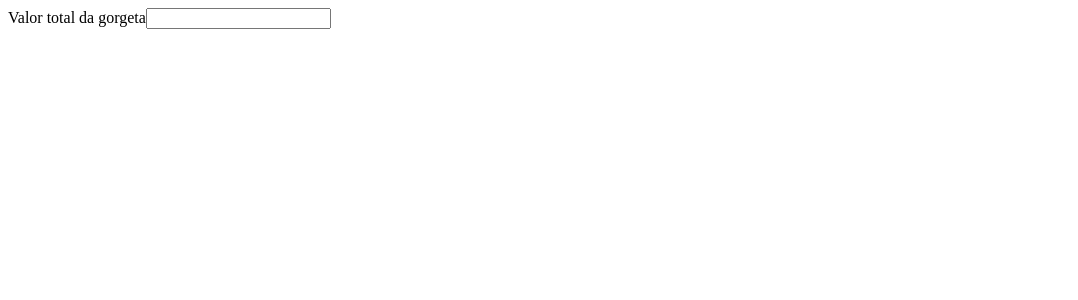
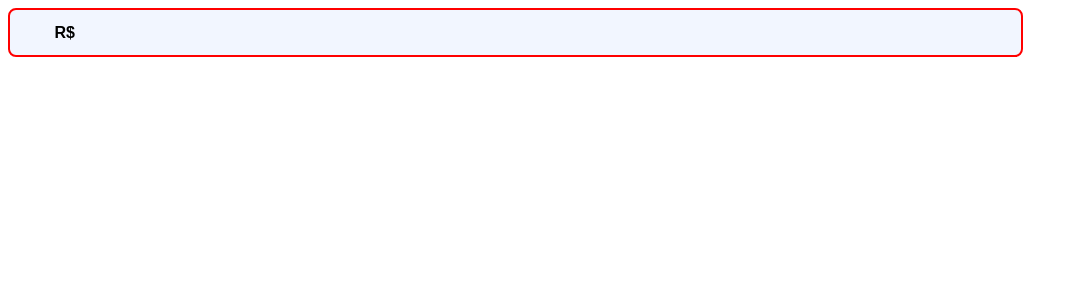
Before and after one commit to theogandara/hexalab, a React (Create React App) app: page / in a window 1280 px wide. Shown: the top 300 px of the page, without its empty margins (0-1078 px from the left). Built offline with nearby package versions, Linux system fonts and the light colour scheme.

Commit message:
feat: Input base done

```diff
--- a/src/components/Input/index.js
+++ b/src/components/Input/index.js
@@ -1,9 +1,11 @@
-const InputComponent = ({Label}) => {
+import { InputBase, Input, Span } from "./style"
+
+const InputComponent = ({ placeholder, register, name }) => {
     return (
-        <div>
-            <label>{Label}</label>
-            <input />
-        </div>
+        <InputBase>
+            <Span>R$</Span>
+            <Input register={register} name={name} placeholder={placeholder} />
+        </InputBase>
     )
 }
 
--- a/src/components/Input/style.js
+++ b/src/components/Input/style.js
@@ -0,0 +1,25 @@
+import styled from "styled-components";
+
+export const InputBase = styled.div`
+    background-color: #F2F6FF;
+    height: 45px;
+    width: 80%;
+    display: flex;
+    justify-content: space-around;
+    align-items: center;
+    border-radius: 8px;
+
+    border: solid 2px red;
+`
+
+export const Input = styled.input`
+    background-color: transparent;
+    border: none;
+    height: 70%;
+    width: 80%;
+`
+
+export const Span = styled.span`
+    font-weight: 600;
+    font-family: sans-serif;
+`
```
